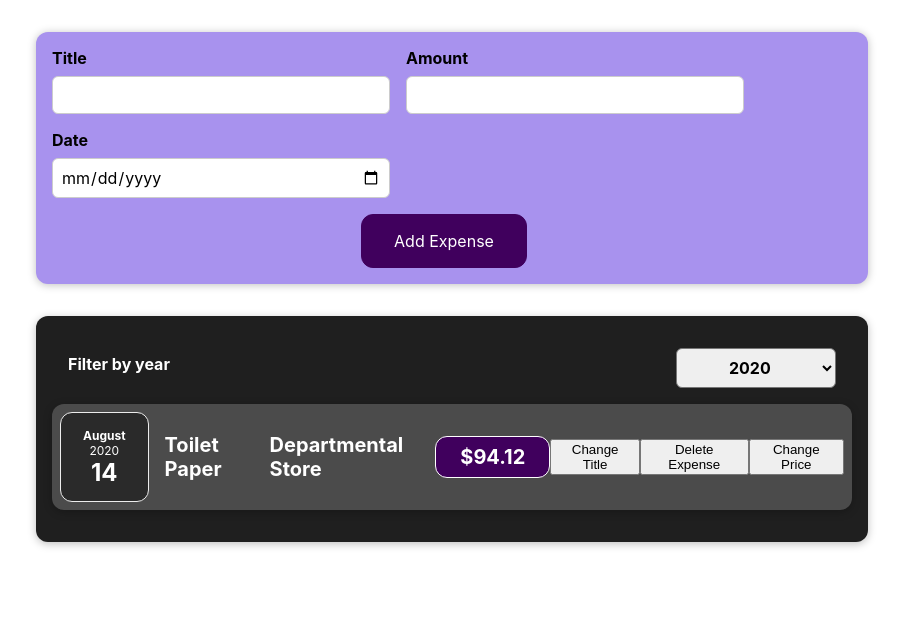
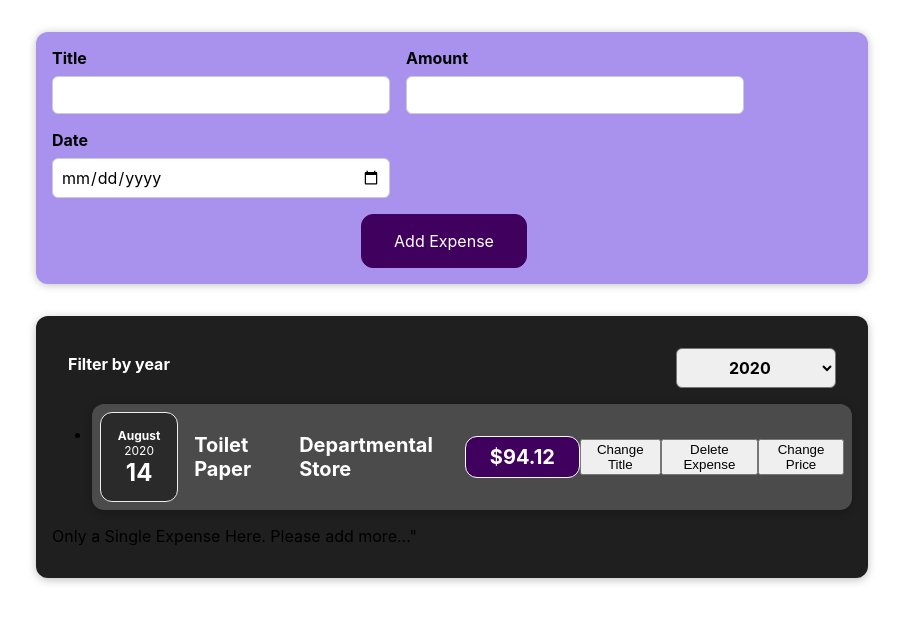
Before and after one commit to VijayarajThangadurai/React-project-1, a React (Create React App) app: page / in a window 1280 px wide. Shown: the top 622 px of the page, without its empty margins (188-1091 px from the left). Built offline with nearby package versions, Linux system fonts and the light colour scheme.

Commit message:
Conditional Rendering task 12

```diff
--- a/src/components/Expenses/Expenseitem.js
+++ b/src/components/Expenses/Expenseitem.js
@@ -19,6 +19,7 @@ console.log('ExpenseItem evaluated by React');
     console.log("Deleted!!!..");
   };
     return (
+      <li>
           <Card className="expense-item">
             <ExpenseDate date={props.date}/>
            <ExpenseDetails title={title}
@@ -28,6 +29,7 @@ console.log('ExpenseItem evaluated by React');
            <button onClick={DeleteExpense}>Delete Expense</button>
            <button onClick={UpdateExpense}>Change Price</button>
             </Card>
+            </li>
 
     );
 }
--- a/src/components/Expenses/Expenses.js
+++ b/src/components/Expenses/Expenses.js
@@ -1,8 +1,9 @@
 import React, { useState } from 'react';
-import ExpenseItem from "./Expenseitem";
+import ExpenseItem from './Expenseitem';
 import ExpensesFilter from './ExpensesFilter';
 import Card from "../UI/Card";
 import './Expenses.css';
+import ExpensesList from './ExpensesList';
 const Expenses = (props) => {
   console.log(props.item, "IN Expenses");
   const [filteredYear, setFilteredYear] = useState('2020');
@@ -10,8 +11,9 @@ const Expenses = (props) => {
     setFilteredYear(selectedYear);
   };
 
-  const filterExpenses = props.item.filter(
+  const filteredExpenses = props.item.filter(
     (expense) => expense.date.getFullYear().toString() === filteredYear);
+
 
 
   return (
@@ -21,7 +23,11 @@ const Expenses = (props) => {
           selected={filteredYear}
           onChangeFilter={filterChangeHandler}
         />
-        {filterExpenses.map((expense) => (
+        <ExpensesList item={filteredExpenses}/>
+
+        {/* {filteredExpenses.length === 0 ? (<p>No Expenses Found.</p>
+        ) : (
+          filteredExpenses.map((expense) => (
             <ExpenseItem
               key={expense.id}
               title={expense.title}
@@ -29,7 +35,21 @@ const Expenses = (props) => {
               amount={expense.amount}
               date={expense.date}
             />
-        ))}
+          ))
+        )} */}
+        {filteredExpenses.length === 1 ? (<p>Only a Single Expense Here. Please add more..."</p>
+        ) : (
+          filteredExpenses.map((expense) => (
+            <ExpenseItem
+              key={expense.id}
+              title={expense.title}
+              location={expense.location}
+              amount={expense.amount}
+              date={expense.date}
+            />
+          ))
+        )}
+
       </Card>
     </div>
   );
--- /dev/null
+++ b/src/components/Expenses/ExpensesList.css
@@ -0,0 +1,9 @@
+.expenses-list {
+    list-style: none;
+    padding: 0;
+  }
+
+  .expenses-list__fallback {
+    color: white;
+    text-align: center;
+  }
--- /dev/null
+++ b/src/components/Expenses/ExpensesList.js
@@ -0,0 +1,24 @@
+import React from 'react';
+import ExpenseItem from './Expenseitem';
+const ExpensesList = props =>{
+let expensesContent = <p>No Expenses Found.</p>;
+if(props.item.length===0) {
+  return <h2 className='expenses-list__fallback'>Found No Expenses.</h2>;
+}
+
+return  (
+<ul className='expenses-list'>
+    {props.item.map((expense) => (
+   <ExpenseItem
+   key={expense.id}
+   title={expense.title}
+   location={expense.location}
+   amount={expense.amount}
+   date={expense.date}
+ />
+))}
+</ul>
+);
+    };
+
+export default ExpensesList;
```
Lines whose indentation alone changed are shown as unchanged.
